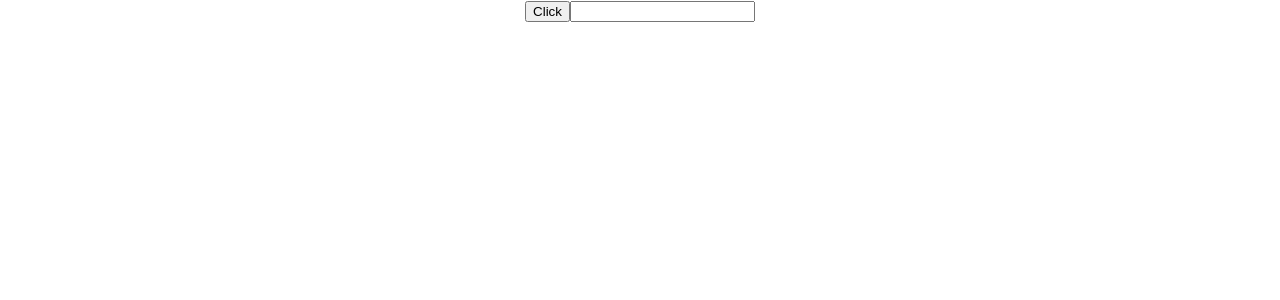
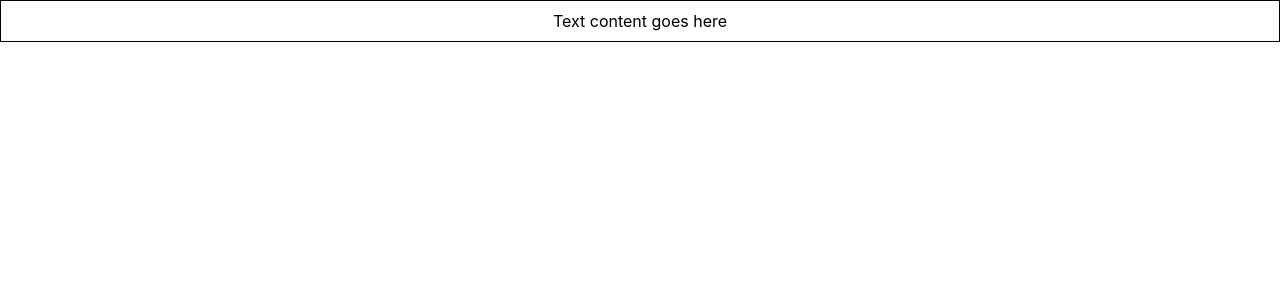
Before and after one commit to kbu715/react-typescript-demo, a React (Create React App) app: page / in a window 1280 px wide. Shown: the top 300 px of the page. Built offline with nearby package versions, Linux system fonts and the light colour scheme.

Commit message:
✨ Style Props with React and TypeScript (React.CSSProperties)

```diff
--- a/src/App.tsx
+++ b/src/App.tsx
@@ -1,14 +1,10 @@
 import './App.css';
-import { Button } from './components/Button';
-import { Input } from './components/Input';
+import { Container } from './components/Container';
 
 function App() {
   return (
     <div className="App">
-      <Button handleClick={(event, id) => {
-        console.log('Button clicked', event, id);
-      }} />
-      <Input value="" handleChange={(event) => console.log(event)} />
+      <Container styles={{ border: '1px solid black', padding: '10px'}} />
     </div>
   );
 }
--- /dev/null
+++ b/src/components/Container.tsx
@@ -0,0 +1,11 @@
+type ContainerProps = {
+  styles: React.CSSProperties // react version 17 ~
+}
+
+export const Container = (props: ContainerProps) => {
+  return (
+    <div style={props.styles}>
+      Text content goes here
+    </div>
+  )
+}
```
